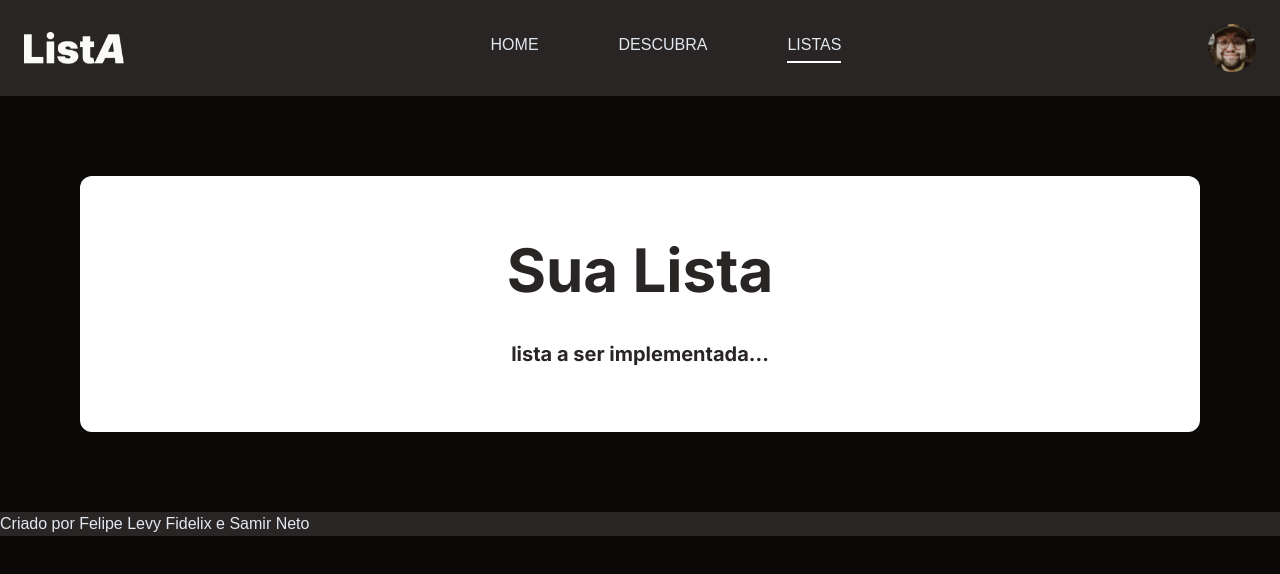
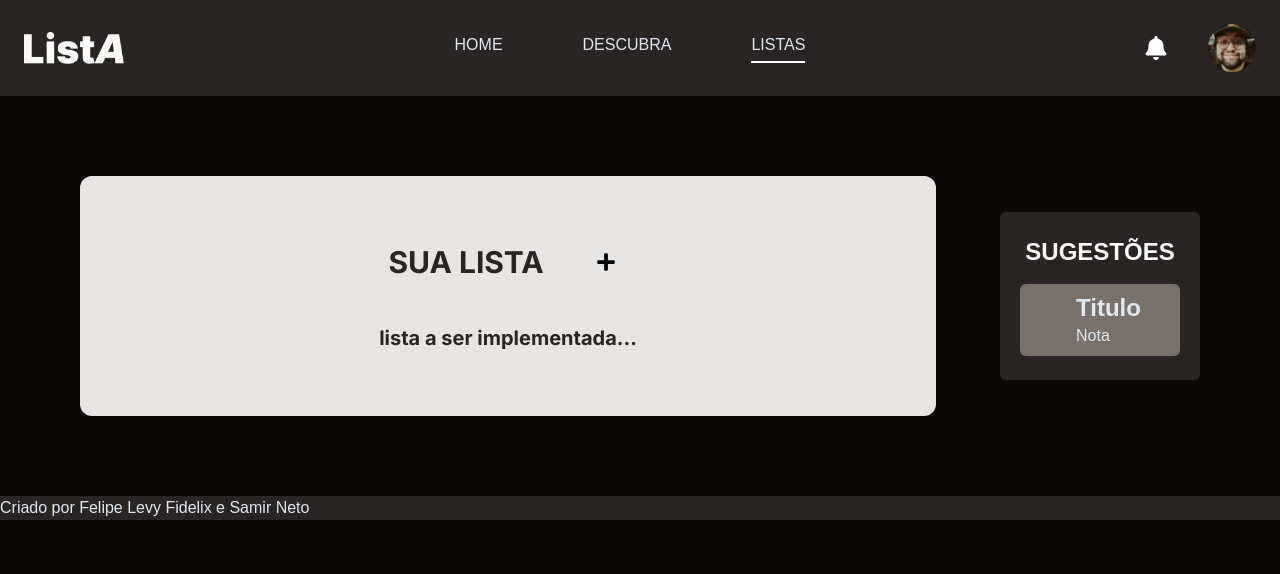
Before and after one commit to felipe-2833/List.e, a Next.js app in the folder listanimes-web/: page /listas in a window 1280 px wide. Shown: the top 574 px of the page. Built offline with nearby package versions, Linux system fonts and the light colour scheme.

Commit message:
Atualização Front do projeto.

```diff
--- a/listanimes-web/src/app/listas/page.tsx
+++ b/listanimes-web/src/app/listas/page.tsx
@@ -1,19 +1,24 @@
 import Footer from "@/components/footer";
 import Header from "@/components/header";
+import NovoItem from "@/components/novoitem";
+import Sugestoes from "@/components/sugestoes";
 import { inter } from "@/styles/fonts";
-import Link from "next/link";
 
 export default function Home() {
 
   return (
     <div className="min-h-screen flex flex-col">
       <Header active="LISTAS"/>
-      <main className="flex justify-center p-20">
-        <div className="flex flex-col gap-10 bg-white p-16 w-300 rounded-xl justify-center items-center">
-          <h1 className={`${inter.className} text-6xl font-bold text-stone-800`}>Sua Lista</h1>
+
+      <main className="flex gap-16 justify-center items-center p-20">
+        <div className="flex flex-col gap-10 bg-stone-200 p-16 w-300 rounded-xl justify-center items-center">
+          <div className="flex items-center gap-10 justify-between">
+            <h1 className={`${inter.className} text-3xl font-black text-stone-800`}>SUA LISTA</h1>
+            <NovoItem/>
+          </div>
           <p className={`${inter.className} text-xl font-bold text-stone-800`}>lista a ser implementada...</p>
         </div>
-
+        <Sugestoes/>
       </main>
       <Footer />
     </div>
--- a/listanimes-web/src/app/page.tsx
+++ b/listanimes-web/src/app/page.tsx
@@ -1,5 +1,7 @@
 import Footer from "@/components/footer";
 import Header from "@/components/header";
+import Notificacoes from "@/components/notificacoes";
+import ListaNova from "@/components/novalista";
 import { inter } from "@/styles/fonts";
 import Link from "next/link";
 
@@ -8,13 +10,19 @@ export default function Home() {
   return (
     <div>
       <Header active="HOME"/>
-      <main className="flex justify-center p-20">
+
+      <main className="flex flex-col gap-16 justify-center items-center p-20">
+
+
         <div className="flex flex-col gap-10 bg-white p-16 w-300 rounded-xl justify-center items-center">
           <h1 className={`${inter.className} text-6xl font-bold text-stone-800`}>Bem-vindo ao seu Hub de Animes favorito! </h1>
-          <p className={`${inter.className} text-xl font-bold text-stone-800`}>Se você é fã de animes e quer organizar suas séries, descobrir novas recomendações ou simplesmente compartilhar suas impressões com outros fãs, este é o lugar certo para você. No nosso site, você pode criar listas personalizadas, acompanhar seu progresso nas séries e encontrar animes que combinam com seu gosto. Junte-se à nossa comunidade e comece sua jornada pela cultura otaku de uma maneira única e interativa!</p>
-          <Link href="/descubra" className="text-stone-50 bg-stone-800 w-40 p-2 text-center rounded-md"> Explorar listas! </Link>
+          <p className={`${inter.className} text-xl font-medium text-stone-800`}>Se você é fã de animes e quer organizar suas séries, descobrir novas recomendações ou simplesmente compartilhar suas impressões com outros fãs, este é o lugar certo para você. No nosso site, você pode criar listas personalizadas, acompanhar seu progresso nas séries e encontrar animes que combinam com seu gosto. Junte-se à nossa comunidade e comece sua jornada pela cultura otaku de uma maneira única e interativa!</p>
+          <ListaNova/>
         </div>
-
+        <div className="flex flex-col gap-2 bg-white p-8 w-80 rounded-xl justify-center items-center">
+            <h3 className="text-stone-800 font-black">Procurando novos animes?</h3>
+            <Link className="bg-stone-800 text-stone-50 p-3 text-2xl font-bold rounded-md hover:bg-stone-600" href={""}>DESCUBRA</Link>
+        </div>
       </main>
       <Footer />
     </div>
--- /dev/null
+++ b/listanimes-web/src/components/animesugestoes.tsx
@@ -0,0 +1,7 @@
+export default function Anime() {
+    return (
+        <div className="bg-stone-800">
+            <p>Criado por Felipe Levy Fidelix e Samir Neto</p>
+        </div>
+    );
+}
--- a/listanimes-web/src/components/header.tsx
+++ b/listanimes-web/src/components/header.tsx
@@ -1,5 +1,7 @@
 import Image from "next/image";
 import Link from "next/link";
+import { FaBell } from "react-icons/fa";
+import Notificacoes from "./notificacoes";
 
 interface NavBarProps {
   active: "HOME" | "DESCUBRA" | "LISTAS";
@@ -25,6 +27,9 @@ export default function Header({ active }: NavBarProps) {
           </li>
         ))}
       </ul>
+      <div className="flex justify-center items-center gap-8">
+
+        <Notificacoes/>
         <Image
           className="size-12 rounded-full"
           src="/foto_samir.png"
@@ -32,6 +37,7 @@ export default function Header({ active }: NavBarProps) {
           width={48}
           height={48}
         />
+        </div>
     </nav>
   );
 }
--- /dev/null
+++ b/listanimes-web/src/components/notificacoes.tsx
@@ -0,0 +1,47 @@
+"use client";
+
+import { useState } from "react";
+import { FaBell, FaClock } from "react-icons/fa";
+
+export default function Notificacoes() {
+    const [isOpen, setIsOpen] = useState(false);
+
+    return (
+        <div className="relative">
+            {/* Ícone para abrir as notificações */}
+            <button
+                onClick={() => setIsOpen(!isOpen)}
+                className="text-white text-xl p-2 hover:text-gray-300"
+            >
+                <FaBell size={24} />
+            </button>
+
+            {/* Caixa de notificações posicionada abaixo do ícone */}
+            {isOpen && (
+                <div
+                    className="absolute right-0 mt-2 w-80 bg-white shadow-lg rounded-lg p-4 border border-gray-300"
+                >
+                    <h1 className="text-stone-900 text-lg font-bold mb-3 flex justify-between">
+                        Notificações
+                        <button
+                            onClick={() => setIsOpen(false)}
+                            className="text-stone-800 text-lg font-bold"
+                        >
+                            ✖
+                        </button>
+                    </h1>
+
+                    {/* Notificação */}
+                    <div className="flex items-center gap-4 p-3 bg-gray-100 rounded-lg shadow-md">
+                        <FaClock size={30} className="text-stone-800" />
+                        <div className="flex flex-col">
+                            <h3 className="text-stone-800 font-light text-md">Sua tarefa vencerá amanhã!</h3>
+                            <p className="text-stone-600 text-sm">Há 8 minutos</p>
+                        </div>
+                        <div className="w-3 h-3 bg-blue-500 rounded-full shadow-md"></div>
+                    </div>
+                </div>
+            )}
+        </div>
+    );
+}
--- /dev/null
+++ b/listanimes-web/src/components/novalista.tsx
@@ -0,0 +1,51 @@
+"use client";
+
+import { useState } from "react";
+
+export default function ListaNova() {
+    const [isOpen, setIsOpen] = useState(false);
+
+    return (
+        <>
+            <button
+                onClick={() => setIsOpen(true)}
+                className="bg-stone-800 text-white p-3 text-xl font-bold rounded-md hover:bg-stone-600"
+            >
+                Criar Nova Lista
+            </button>
+            {isOpen && (
+                <div
+                    className="fixed inset-0 flex justify-center items-center z-50"
+                    onClick={() => setIsOpen(false)}
+                >
+                    <div
+                        className="p-6 w-96 mx-auto bg-stone-200 shadow-lg rounded-lg relative"
+                        onClick={(e) => e.stopPropagation()}
+                    >
+                        <h2 className="italic text-2xl font-black mb-4 text-stone-800">Nova Lista</h2>
+                        <form action="" className="flex flex-col items-center gap-4">
+                            <label className="flex flex-col text-stone-800">
+                                Qual será o nome da lista?
+                                <input type="text" className="bg-stone-600 text-white p-2 rounded mt-1 focus:outline-none border-none" />
+                            </label>
+                            <label className="flex flex-col text-stone-800">
+                                Qual será o tema?
+                                <input type="text" className="bg-stone-600 text-white p-2 rounded mt-1 focus:outline-none border-none" />
+                            </label>
+                            <button type="submit" className="bg-stone-800 text-white p-2 rounded w-30 font-black hover:bg-stone-600">
+                                CRIAR
+                            </button>
+                        </form>
+
+                        <button
+                            onClick={() => setIsOpen(false)}
+                            className="absolute top-2 right-2 text-stone-800 text-lg font-bold"
+                        >
+                            ✖
+                        </button>
+                    </div>
+                </div>
+            )}
+        </>
+    );
+}
--- /dev/null
+++ b/listanimes-web/src/components/novoitem.tsx
@@ -0,0 +1,61 @@
+"use client";
+
+import { useState } from "react";
+import { FaPlus } from "react-icons/fa";
+
+export default function NovoItem() {
+    const [isOpen, setIsOpen] = useState(false);
+
+    return (
+        <>
+            <button
+                onClick={() => setIsOpen(true)}
+                className="  p-3 text-xl font-bold rounded-md hover:scale-110"
+            >
+                <FaPlus size={20} color="black" />
+            </button>
+
+            {isOpen && (
+                <div
+                    className="fixed inset-0 flex justify-center items-center z-50"
+                    onClick={() => setIsOpen(false)}
+                >
+                    <div
+                        className="p-6 w-96 mx-auto bg-white shadow-xl rounded-lg relative"
+                        onClick={(e) => e.stopPropagation()}
+                    >
+                        <h2 className="italic text-2xl font-black mb-4 text-stone-800">Novo Item</h2>
+                        <form action="" className="flex flex-col gap-4">
+                            <label className="flex flex-col text-stone-800">
+                                Nome
+                                <input type="text" className="bg-stone-600 text-white p-2 rounded mt-1 focus:outline-none border-none" />
+                            </label>
+                            <label className="flex flex-col text-stone-800">
+                                Completo?
+                                <input type="checkbox" className="w-5 h-5 " />
+                            </label>
+                            <label className="flex flex-col text-stone-800">
+                                Gênero
+                                <input type="text" className="bg-stone-600 text-white p-2 rounded mt-1 focus:outline-none border-none" />
+                            </label>
+                            <label className="flex flex-col text-stone-800">
+                                Nota
+                                <input type="number" className="bg-stone-600 text-white p-2 rounded mt-1 focus:outline-none border-none" />
+                            </label>
+                            <button type="submit" className="bg-stone-800 text-white p-2 rounded hover:bg-stone-600">
+                                CRIAR
+                            </button>
+                        </form>
+
+                        <button
+                            onClick={() => setIsOpen(false)}
+                            className="absolute top-2 right-2 text-stone-800 text-lg font-bold"
+                        >
+                            ✖
+                        </button>
+                    </div>
+                </div>
+            )}
+        </>
+    );
+}
--- /dev/null
+++ b/listanimes-web/src/components/sugestoes.tsx
@@ -0,0 +1,14 @@
+export default function Sugestoes() {
+    return (
+        <div className="bg-stone-800 p-6 flex flex-col w-50 gap-4 rounded-md items-center">
+            <h1 className="text-stone-50 text-2xl font-black">SUGESTÕES</h1>
+            <div className="bg-stone-500 flex rounded-md w-40 p-2">
+                <div className="text-stone-50 rounded-lg w-12 h-12"></div>
+                <div>
+                    <h2 className="text-2xl font-bold">Titulo</h2>
+                    <h2>Nota</h2>
+                </div>
+            </div>
+        </div>
+    );
+}
```
Also changed, not shown: listanimes-web/package.json (+7 -1 lines), 1 other file (tests, documents, lock files or other folders). Lines whose indentation alone changed are shown as unchanged.
